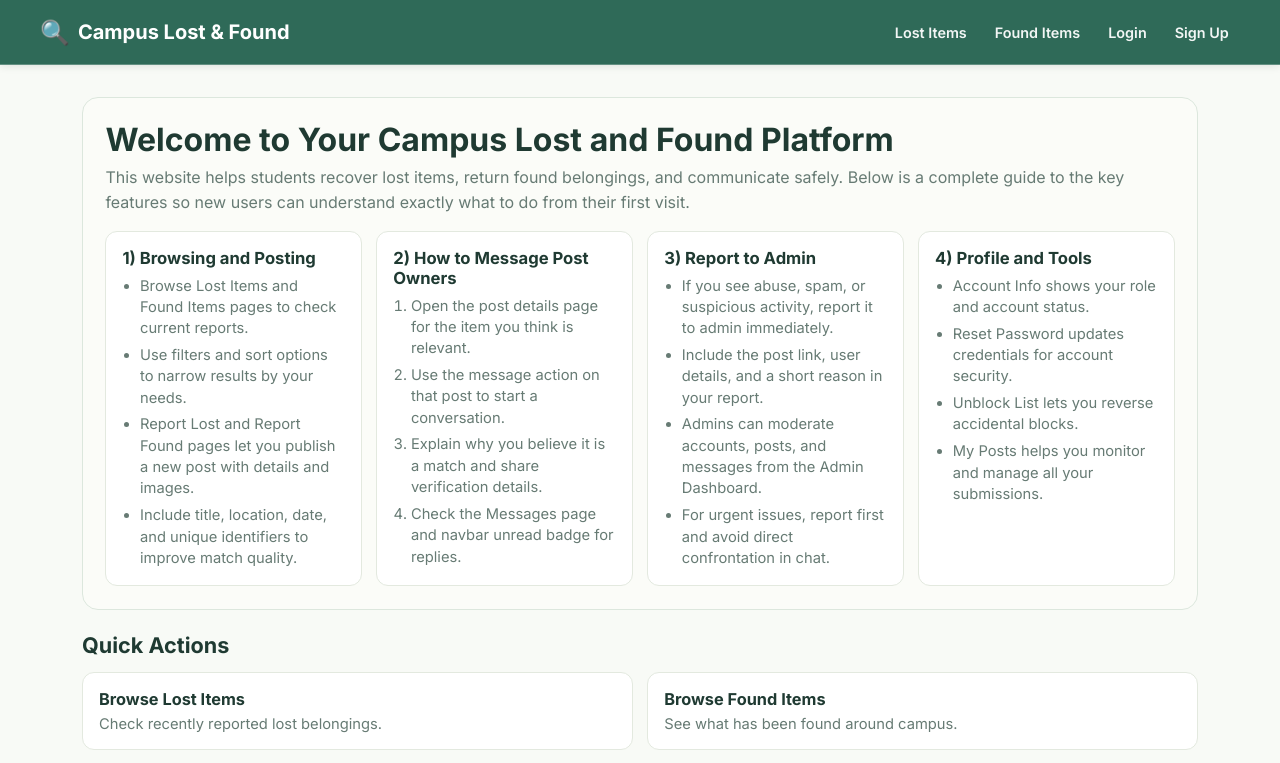
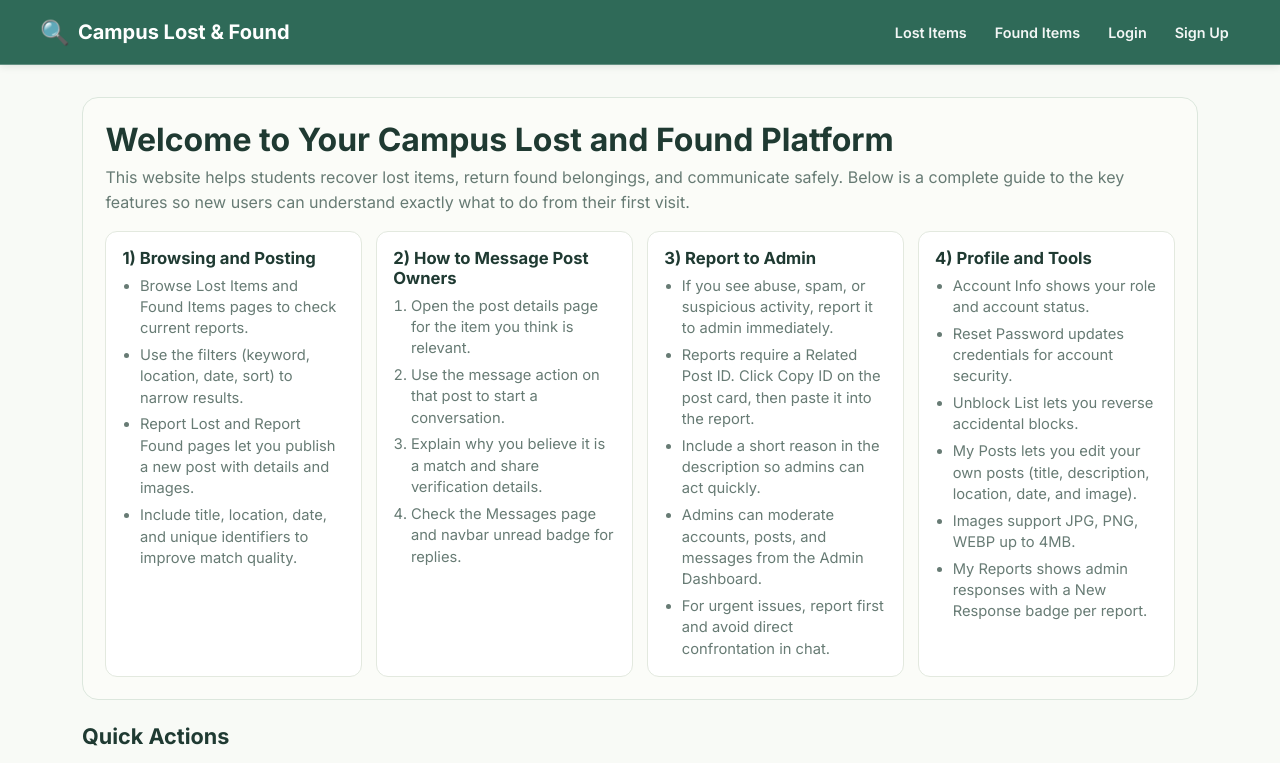
Before and after one commit to CalebSzeto/Lost-Found-Web-App, a Next.js app in the folder client/: page / in a window 1280 px wide. Shown: the top 763 px of the page. Built offline with nearby package versions, Linux system fonts and the light colour scheme; no server answers.

Commit message:
Update homepage user guide

```diff
--- a/client/src/app/page.js
+++ b/client/src/app/page.js
@@ -25,7 +25,7 @@ export default function Home() {
             <h2>1) Browsing and Posting</h2>
             <ul>
               <li>Browse Lost Items and Found Items pages to check current reports.</li>
-              <li>Use filters and sort options to narrow results by your needs.</li>
+              <li>Use the filters (keyword, location, date, sort) to narrow results.</li>
               <li>Report Lost and Report Found pages let you publish a new post with details and images.</li>
               <li>Include title, location, date, and unique identifiers to improve match quality.</li>
             </ul>
@@ -45,7 +45,8 @@ export default function Home() {
             <h2>3) Report to Admin</h2>
             <ul>
               <li>If you see abuse, spam, or suspicious activity, report it to admin immediately.</li>
-              <li>Include the post link, user details, and a short reason in your report.</li>
+              <li>Reports require a Related Post ID. Click Copy ID on the post card, then paste it into the report.</li>
+              <li>Include a short reason in the description so admins can act quickly.</li>
               <li>Admins can moderate accounts, posts, and messages from the Admin Dashboard.</li>
               <li>For urgent issues, report first and avoid direct confrontation in chat.</li>
             </ul>
@@ -57,7 +58,9 @@ export default function Home() {
               <li>Account Info shows your role and account status.</li>
               <li>Reset Password updates credentials for account security.</li>
               <li>Unblock List lets you reverse accidental blocks.</li>
-              <li>My Posts helps you monitor and manage all your submissions.</li>
+              <li>My Posts lets you edit your own posts (title, description, location, date, and image).</li>
+              <li>Images support JPG, PNG, WEBP up to 4MB.</li>
+              <li>My Reports shows admin responses with a New Response badge per report.</li>
             </ul>
           </article>
         </div>
```
